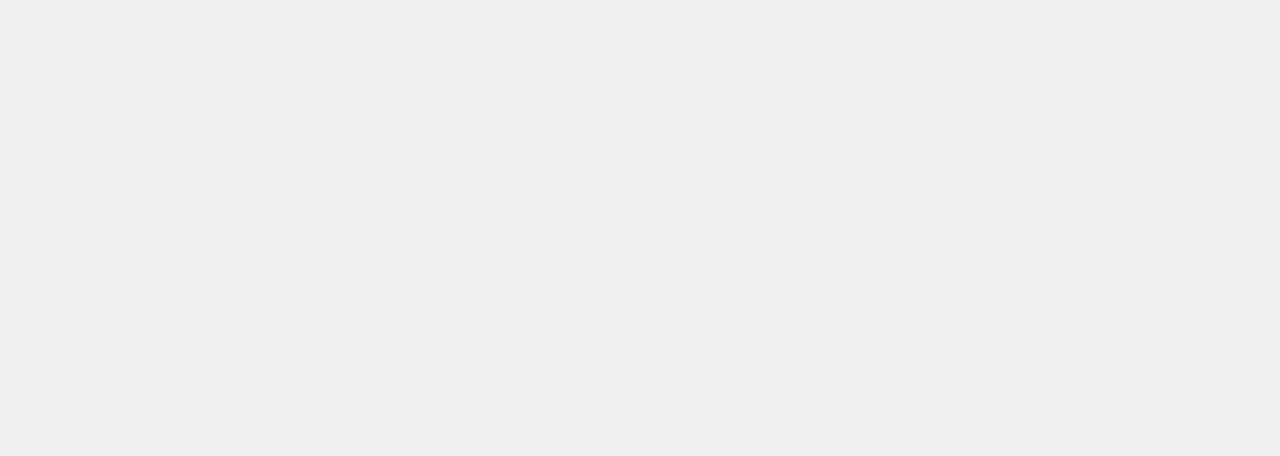
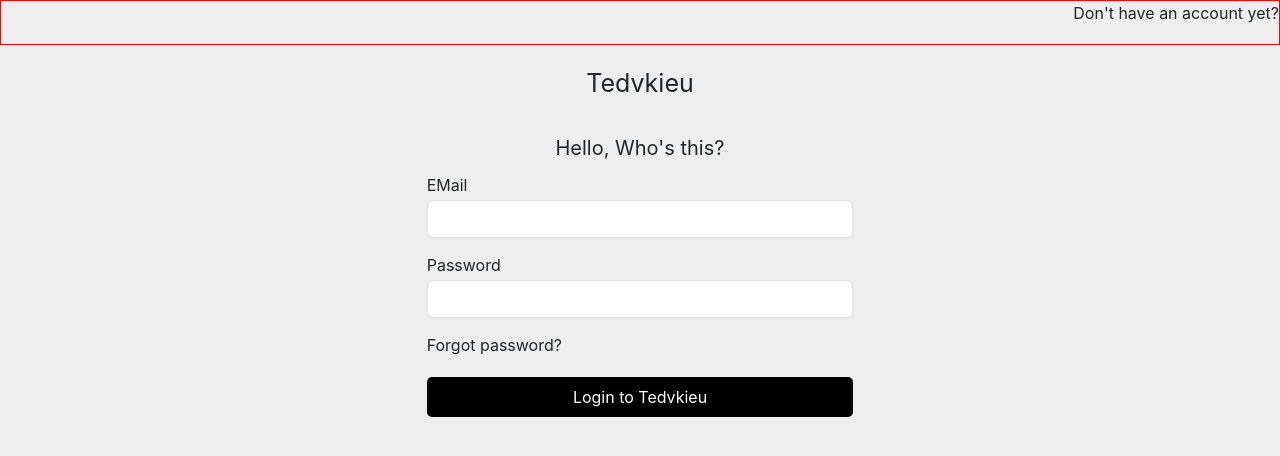
Before and after one commit to tedvkieu/ReactJS_Basic, a React (Create React App) app: page /login in a window 1280 px wide. Before the commit this address had no page. Shown: the top 456 px of the page. Built offline with nearby package versions, Linux system fonts and the light colour scheme.

Commit message:
#69. Design Login

```diff
--- a/src/components/Admin/Content/ModalDeleteUser.js
+++ b/src/components/Admin/Content/ModalDeleteUser.js
@@ -14,7 +14,9 @@ const ModalDeleteUser = (props) => {
         if (data && data.EC === 0) {
             toast.success(data.EM);
             handleClose();
-            await props.fetchListUsers();
+            //await props.fetchListUsers();
+            props.setCurrentPage(1);
+            await props.fetchListUsersPaginate(1);
         }
         if (data && data.EC !== 0) {
             toast.error(data.EM);
--- a/src/components/Admin/Content/ModalUpdateUser.js
+++ b/src/components/Admin/Content/ModalUpdateUser.js
@@ -68,7 +68,8 @@ const ModalUpdateUser = (props) => {
         if (data && data.EC === 0) {
             toast.success(data.EM);
             handleClose();
-            await props.fetchListUsers();
+            //await props.fetchListUsers();
+            await props.fetchListUsersPaginate(props.currentPage);
         }
 
         if (data && data.EC !== 0) {
--- a/src/components/Admin/Content/ModelCreateUser.js
+++ b/src/components/Admin/Content/ModelCreateUser.js
@@ -65,7 +65,9 @@ const ModelCreateUser = (props) => {
         if (data && data.EC === 0) {
             toast.success(data.EM);
             handleClose();
-            await props.fetchListUsers();
+            //await props.fetchListUsers();
+            props.setCurrentPage(1);
+            await props.fetchListUsersPaginate(1);
         }
 
         if (data && data.EC !== 0) {
--- a/src/components/Admin/Content/TableUserPaginate.js
+++ b/src/components/Admin/Content/TableUserPaginate.js
@@ -6,6 +6,7 @@ const TableUserPaginate = (props) => {
     const { listUsers, pageCount } = props;
     const handlePageClick = (event) => {
         props.fetchListUsersPaginate(+event.selected + 1);
+        props.setCurrentPage(+event.selected + 1);
         console.log(`User requested page number ${event.selected + 1}`);
     };
     return (
@@ -58,12 +59,12 @@ const TableUserPaginate = (props) => {
                         })}
                     {listUsers && listUsers.length === 0 && (
                         <tr>
-                            <td colSpan={'4'}>Not Found</td>
+                            <td colSpan={'5'}>Not Found</td>
                         </tr>
                     )}
                 </tbody>
             </table>
-            <div className='user_pagination'>
+            <div className="user_pagination">
                 <ReactPaginate
                     nextLabel="Next >"
                     onPageChange={handlePageClick}
@@ -83,6 +84,7 @@ const TableUserPaginate = (props) => {
                     containerClassName="pagination"
                     activeClassName="active"
                     renderOnZeroPageCount={null}
+                    forcePage={props.currentPage - 1}
                 />
             </div>
         </>
--- /dev/null
+++ b/src/components/Auth/Login.js
@@ -0,0 +1,52 @@
+import { useState } from 'react';
+import './Login.scss';
+const Login = (props) => {
+    const [email, setEmail] = useState('');
+    const [password, setPassword] = useState('');
+
+    const handleLogin = () => {
+        alert('login');
+    };
+    return (
+        <>
+            <div className="login-container">
+                <div className="header">Don't have an account yet?</div>
+
+                <div className="title col-4 mx-auto">Tedvkieu</div>
+                <div className="welcome col-4 mx-auto">Hello, Who's this?</div>
+                <div className="content-form col-4 mx-auto">
+                    <div className="form-group">
+                        <label>EMail</label>
+                        <input
+                            type="email"
+                            className="form-control"
+                            value={email}
+                            onChange={(event) => setEmail(event.target.value)}
+                        />
+                    </div>
+                    <div className="form-group">
+                        <label>Password</label>
+                        <input
+                            type="password"
+                            className="form-control"
+                            value={password}
+                            onChange={(event) =>
+                                setPassword(event.target.value)
+                            }
+                        />
+                    </div>
+                    <span className="forgot-password">Forgot password?</span>
+                    <div>
+                        <button
+                            className="btn-submit"
+                            onClick={() => handleLogin()}>
+                            Login to Tedvkieu
+                        </button>
+                    </div>
+                </div>
+            </div>
+        </>
+    );
+};
+
+export default Login;
--- /dev/null
+++ b/src/components/Auth/Login.scss
@@ -0,0 +1,32 @@
+.login-container {
+    .header {
+        height: 45px;
+        text-align: right;
+        border: 1px solid red;
+    }
+    .title {
+        font-size: 25px;
+        padding: 20px 0;
+        text-align: center;
+    }
+    .welcome {
+        font-size: 20px;
+        padding: 10px 0;
+        text-align: center;
+    }
+    .content-form {
+        input {
+            margin-bottom: 15px;
+            margin-top: 3px;
+        }
+        button {
+            width: 100%;
+            height: 40px;
+            border: none;
+            margin: 20px 0;
+            border-radius: 5px;
+            color: white;
+            background: black;
+        }
+    }
+}
--- a/src/components/Header/Header.js
+++ b/src/components/Header/Header.js
@@ -1,10 +1,14 @@
 import Container from 'react-bootstrap/Container';
 import Nav from 'react-bootstrap/Nav';
 import Navbar from 'react-bootstrap/Navbar';
-import NavDropdown from 'react-bootstrap/NavDropdown';
-import { Link, NavLink } from 'react-router-dom';
+import { NavLink, useNavigate } from 'react-router-dom';
 
 const Header = () => {
+    const navigate = useNavigate();
+
+    const handleLogin = () => {
+        navigate('/login');
+    };
     return (
         <Navbar expand="lg" className="bg-body-tertiary">
             <Container>
@@ -28,7 +32,11 @@ const Header = () => {
                         <Nav.Link href="/admin">Admin</Nav.Link> */}
                     </Nav>
                     <Nav>
-                        <button className="btn-login">Login</button>
+                        <button
+                            className="btn-login"
+                            onClick={() => handleLogin()}>
+                            Login
+                        </button>
                         <button className="btn-signup">Sign up</button>
                         {/* <NavDropdown title="Settings" id="basic-nav-dropdown">
                             <NavDropdown.Item>Login</NavDropdown.Item>
--- a/src/index.js
+++ b/src/index.js
@@ -12,6 +12,7 @@ import App from './App';
 import HomePage from './components/Home/HomePage';
 import ManageUser from './components/Admin/Content/ManageUser';
 import DashBoard from './components/Admin/Content/DashBoard';
+import Login from './components/Auth/Login';
 
 const root = ReactDOM.createRoot(document.getElementById('root'));
 root.render(
@@ -27,6 +28,8 @@ root.render(
                     <Route index element={<DashBoard />} />
                     <Route path="manage-user" element={<ManageUser />} />
                 </Route>
+
+                <Route path="/login" element={<Login />} />
             </Routes>
         </BrowserRouter>
 
```
Also changed, not shown: src/components/Admin/Content/ManageUser.js (+20 -3 lines).
